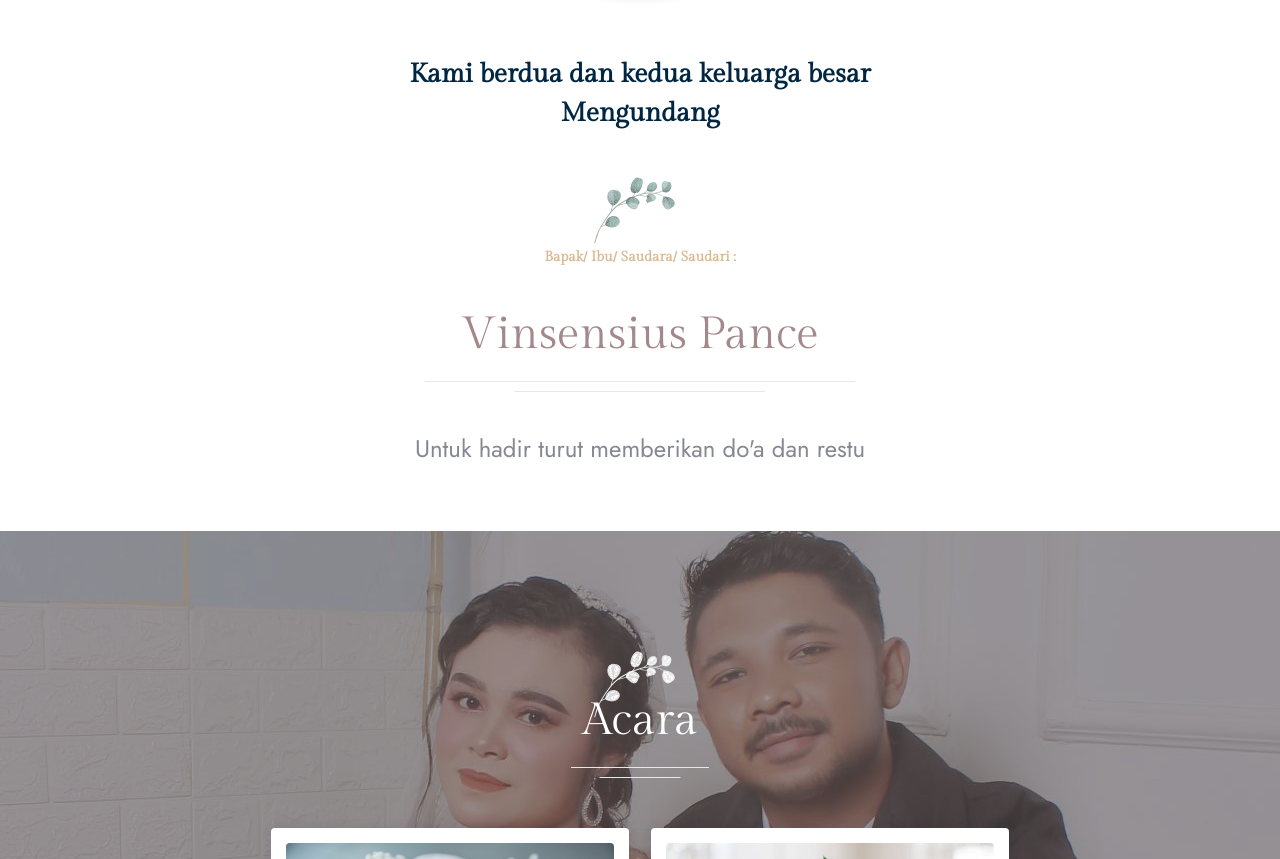
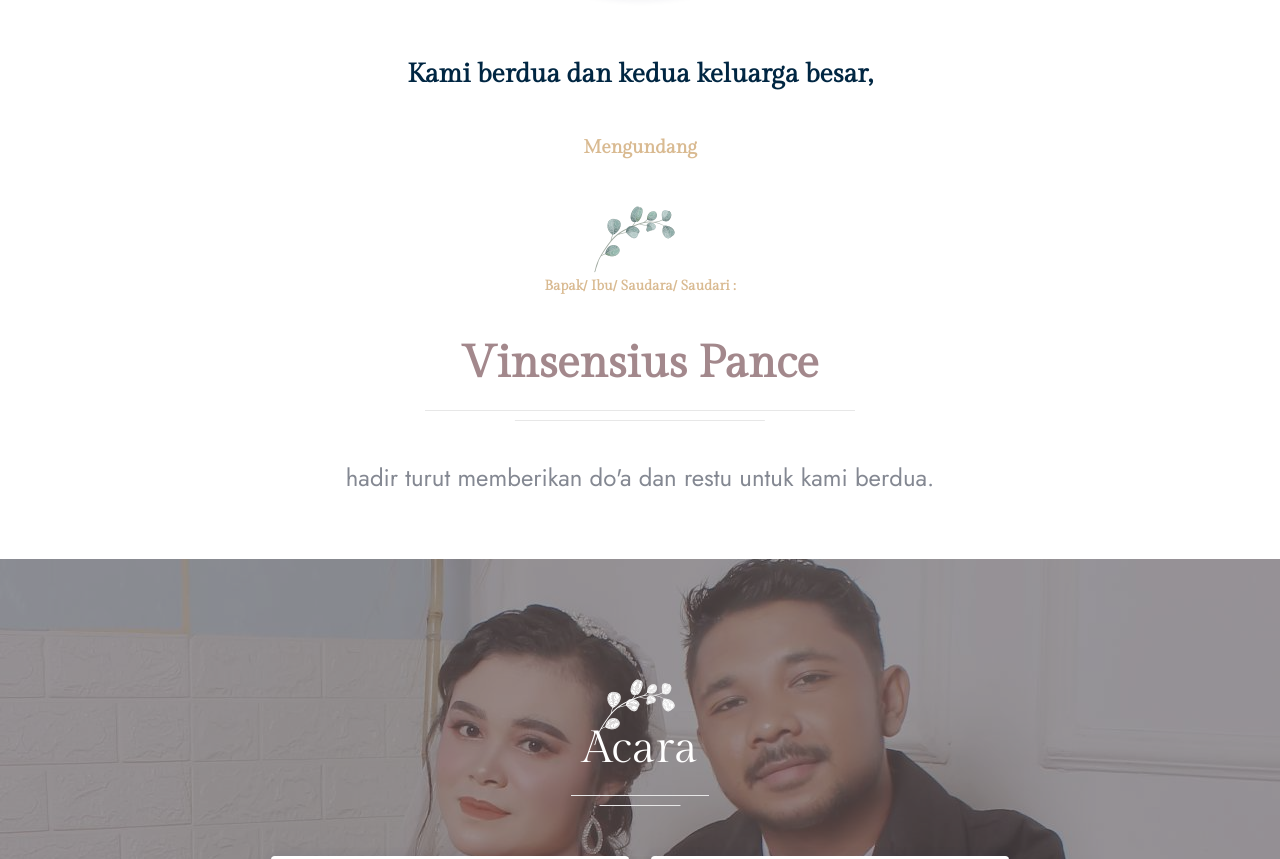
Before and after one commit to Erang89/AnokAndAflin, a plain HTML site: page index.html in a window 1280 px wide. Shown: the part 1626-2485 px from the top of the page. Drawn offline with Linux system fonts and the light colour scheme.

Commit message:
Fix footer

```diff
--- a/index.html
+++ b/index.html
@@ -313,9 +313,10 @@
         <!-- end couple-section -->
 
 
-        <section>
-            <div class="col col-xs-12 text-center">
-                <h3>Kami berdua dan kedua keluarga besar</h3>
+        <section class="row">
+            <div class="col col-10 offset-1 offset-lg-0 col-lg-12 text-center">
+                <h3>Kami berdua dan kedua keluarga besar,</h3>
+                <h5 class="mt-5" style="color: #d9ba91">Mengundang</h5>
             </div>
         </section>
 
@@ -323,7 +324,7 @@
         <!-- start wpo-story-section -->
         <section>
             <div class="col col-xs-12 text-center">
-                <h3>Mengundang</h3>
+
             </div>
         </section>
         <section class="wpo-story-section section-padding" style="padding-bottom: 0px"  id="story">
@@ -333,9 +334,10 @@
                         <img src="assets/images/section-title.png" alt="">
                     </div>
                     <h3 style="margin-top: 40px; color: #d9ba91; font-size: 14px;" >Bapak/ Ibu/ Saudara/ Saudari :</h3><br/>
-                    <h2>Vinsensius Pance</h2>
+                    <h2 class=""><strong>Vinsensius Pance</strong></h2>
                     <div class="mt-5">
-                        <p style="font-size: 24px !important;">Untuk hadir turut memberikan do'a dan restu</p>
+                        <p style="font-size: 24px !important;">
+                            hadir turut memberikan do'a dan restu untuk kami berdua.</p>
                     </div>
                 </div>
 
@@ -416,7 +418,7 @@
                             </div>
                             <h2>Apakah anda datang?</h2>
                         </div>
-                        <form method="post" class="contact-validation-active" id="contact-form-main">
+                        <form method="post" class="contact-validation-active" id="contact-form-main-die">
                             <small>Dengan siapa anda datang?</small>
                             <div>
                                 <input type="text" class="form-control" name="name"  placeholder="Nama 1">
@@ -576,7 +578,7 @@
 
                                 </p>
                                 <ul style="row">
-                                    <li class="col-sm-3 offset-sm-1">
+                                    <li class="col-sm-3 offset-3 offset-md-2">
                                         <a href="https://facebook.com/vincent.erang.de.joseph"><i class="ti-facebook"></i></a>
                                     </li>
 
```
